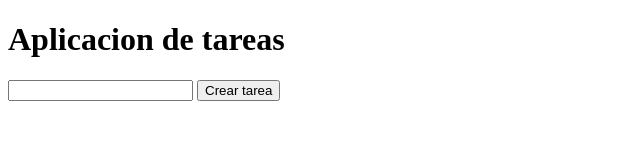
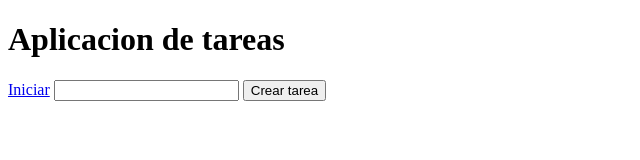
Before and after one commit to cufardixx/app-facuTask, a website: page public/index.html in a window 1280 px wide. Shown: the whole page, without its empty margins (0-640 px from the left). Drawn offline with Linux system fonts and the light colour scheme; no server answers.

Commit message:
Add files via upload

```diff
--- a/public/index.html
+++ b/public/index.html
@@ -9,6 +9,7 @@
 </head>
 <body>
     <h1>Aplicacion de tareas</h1>
+    <a href="login.html">Iniciar</a>
     <input type="text" id="name-task">
     <button id="create-task">Crear tarea</button>
     <div id="task-box"></div>
```
